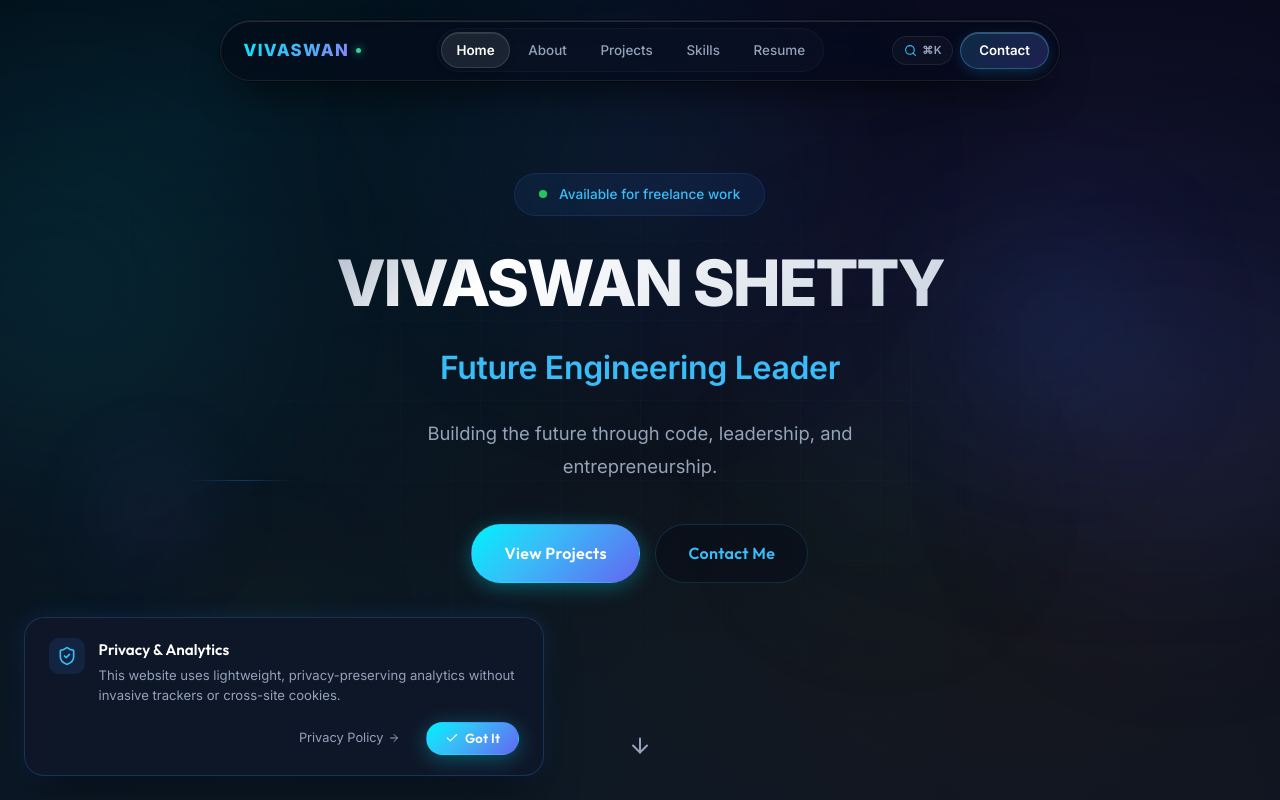
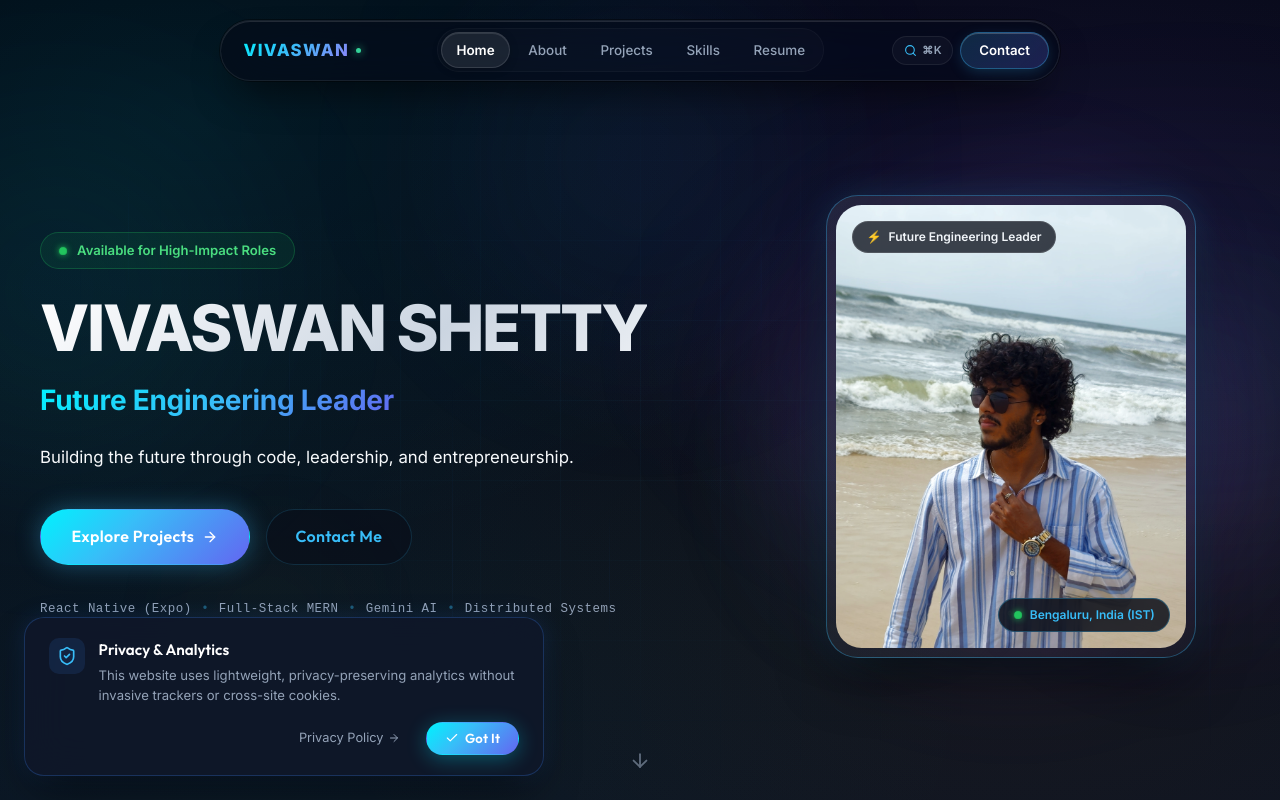
Before and after one commit to vivaswanshetty/Portfolio-Website, a React (Vite) app: page / in a window 1280 px wide. Shown: the top 800 px of the page. Built offline with nearby package versions, Linux system fonts and the light colour scheme.

Commit message:
feat: add cinematic holographic hero portrait showcase on home page

```diff
--- a/src/components/Hero.jsx
+++ b/src/components/Hero.jsx
@@ -5,8 +5,11 @@ import { ArrowDown, Code, Palette, Database, Layers, Terminal, Globe, Zap, Star,
 import { portfolioData } from '../data/portfolioData';
 import { useTiltEffect } from '../hooks/useScrollReveal';
 
+import vivaswanHeroImg from '../assets/vivaswan_hero.png';
+
 const Hero = () => {
     const containerRef = useRef(null);
+    const portraitTilt = useTiltEffect(8);
     const { scrollYProgress } = useScroll({
         target: containerRef,
         offset: ['start start', 'end start']
@@ -20,19 +23,18 @@ const Hero = () => {
         hidden: { opacity: 0 },
         visible: {
             opacity: 1,
-            transition: { staggerChildren: 0.12, delayChildren: 0.3 }
+            transition: { staggerChildren: 0.12, delayChildren: 0.25 }
         }
     };
 
     const itemVariants = {
-        hidden: { opacity: 0, y: 40 },
+        hidden: { opacity: 0, y: 35 },
         visible: {
             opacity: 1,
             y: 0,
             transition: { duration: 0.8, ease: [0.16, 1, 0.3, 1] }
         }
     };
-
 
     return (
         <section
@@ -43,186 +45,150 @@ const Hero = () => {
                 flexDirection: 'column',
                 alignItems: 'center',
                 justifyContent: 'center',
-                paddingTop: 'calc(var(--nav-height) + var(--nav-top-offset) + 1rem)',
-                paddingLeft: '2rem',
-                paddingRight: '2rem',
-                paddingBottom: '6rem',
+                paddingTop: 'calc(var(--nav-height) + var(--nav-top-offset) + 2rem)',
+                paddingLeft: '1.5rem',
+                paddingRight: '1.5rem',
+                paddingBottom: '5rem',
                 position: 'relative',
                 overflow: 'hidden'
             }}
         >
+            {/* Ambient Background Energy Blooms */}
             <motion.div
                 style={{
                     position: 'absolute',
-                    top: '15%',
+                    top: '12%',
                     left: '50%',
-                    width: '80%',
-                    height: '60%',
-                    background: 'radial-gradient(ellipse at center, rgba(59, 130, 246, 0.08) 0%, transparent 70%)',
-                    filter: 'blur(60px)',
+                    width: '85%',
+                    height: '65%',
+                    background: 'radial-gradient(ellipse at center, rgba(56, 189, 248, 0.08) 0%, rgba(168, 85, 247, 0.04) 50%, transparent 70%)',
+                    filter: 'blur(70px)',
                     transform: 'translate(-50%, 0%)',
                     y
                 }}
             />
 
             <motion.div
-                style={{ maxWidth: '900px', textAlign: 'center', position: 'relative', zIndex: 2, y, opacity, scale }}
+                className="hero-split-container"
+                style={{ y, opacity, scale }}
                 variants={containerVariants}
                 initial="hidden"
                 animate="visible"
             >
+                {/* Left Column: Vision, Identity & Actions */}
+                <div className="hero-text-column">
                     <motion.div
                         variants={itemVariants}
-                    style={{
-                        marginBottom: '2rem',
-                        display: 'inline-flex',
-                        alignItems: 'center',
-                        gap: '0.75rem',
-                        padding: '0.6rem 1.5rem',
-                        borderRadius: '9999px',
-                        background: 'rgba(59, 130, 246, 0.08)',
-                        border: '1px solid rgba(59, 130, 246, 0.15)'
-                    }}
+                        className="hero-status-pill"
                     >
-                    <motion.div
-                        animate={{ scale: [1, 1.2, 1] }}
-                        transition={{ duration: 2, repeat: Infinity }}
-                        style={{
-                            width: '8px', height: '8px',
-                            borderRadius: '50%',
-                            background: '#22c55e'
-                        }}
-                    />
-                    <span style={{ fontSize: '0.85rem', color: 'var(--accent-primary)', fontWeight: 500 }}>
-                        Available for freelance work
-                    </span>
+                        <span className="live-pulse-dot" />
+                        <span>Available for High-Impact Roles</span>
                     </motion.div>
 
                     <motion.h1
                         variants={itemVariants}
-                    style={{
-                        fontSize: 'clamp(2rem, 6vw, 4rem)',
-                        fontFamily: 'var(--font-brand)',
-                        fontWeight: 800,
-                        textTransform: 'uppercase',
-                        whiteSpace: 'nowrap',
-                        marginBottom: '1.5rem',
-                        lineHeight: 1.1,
-                        letterSpacing: '-0.035em',
-                        background: 'linear-gradient(135deg, #fff 0%, #94a3b8 40%, #fff 60%, #cbd5e1 100%)',
-                        backgroundSize: '200% auto',
-                        WebkitBackgroundClip: 'text',
-                        WebkitTextFillColor: 'transparent',
-                        animation: 'gradient-shift 4s ease infinite'
-                    }}
+                        className="hero-main-title"
                     >
                         {portfolioData.hero.name}
                     </motion.h1>
 
                     <motion.p
                         variants={itemVariants}
-                    style={{
-                        fontSize: 'clamp(1.3rem, 3vw, 2rem)',
-                        color: 'var(--accent-primary)',
-                        marginBottom: '1.5rem',
-                        fontWeight: 600,
-                        letterSpacing: '-0.01em'
-                    }}
+                        className="hero-role-subheading"
                     >
                         {portfolioData.hero.role}
                     </motion.p>
 
                     <motion.p
                         variants={itemVariants}
-                    style={{
-                        fontSize: '1.15rem',
-                        color: 'var(--text-muted)',
-                        maxWidth: '550px',
-                        margin: '0 auto 2.5rem',
-                        lineHeight: 1.8
-                    }}
+                        className="hero-bio-desc"
                     >
                         {portfolioData.hero.tagline}
                     </motion.p>
 
                     <motion.div
                         variants={itemVariants}
-                    style={{
-                        display: 'flex',
-                        gap: '1rem',
-                        justifyContent: 'center',
-                        flexWrap: 'wrap',
-                        marginBottom: '4rem'
-                    }}
+                        className="hero-cta-group"
                     >
-                    <Link to="/projects" className="btn btn-primary">View Projects</Link>
-                    <Link to="/contact" className="btn btn-outline">Contact Me</Link>
+                        <Link to="/projects" className="btn btn-primary" style={{ padding: '0.9rem 1.9rem', boxShadow: '0 0 25px rgba(56, 189, 248, 0.35)' }}>
+                            Explore Projects <ArrowRight size={16} />
+                        </Link>
+                        <Link to="/contact" className="btn btn-outline" style={{ padding: '0.9rem 1.8rem' }}>
+                            Contact Me
+                        </Link>
+                    </motion.div>
+
+                    <motion.div
+                        variants={itemVariants}
+                        className="hero-highlights-strip"
+                    >
+                        <span>React Native (Expo)</span>
+                        <span className="dot">•</span>
+                        <span>Full-Stack MERN</span>
+                        <span className="dot">•</span>
+                        <span>Gemini AI</span>
+                        <span className="dot">•</span>
+                        <span>Distributed Systems</span>
+                    </motion.div>
+                </div>
+
+                {/* Right Column: Cinematic Holographic Portrait Card */}
+                <motion.div
+                    variants={itemVariants}
+                    className="hero-portrait-column"
+                >
+                    <div className="hero-portrait-aura" />
+
+                    <div
+                        ref={portraitTilt.ref}
+                        className="hero-portrait-card"
+                        style={{ ...portraitTilt.style }}
+                        {...portraitTilt.handlers}
+                    >
+                        <div className="hero-portrait-image-wrapper">
+                            <img
+                                src={vivaswanHeroImg}
+                                alt="Vivaswan Shetty"
+                                className="hero-portrait-image"
+                            />
+
+                            {/* Top Floating Glass Badge */}
+                            <div className="hero-portrait-floating-badge-top">
+                                <span>⚡</span>
+                                <span>Future Engineering Leader</span>
+                            </div>
+
+                            {/* Bottom Floating Glass Badge */}
+                            <div className="hero-portrait-floating-badge-bottom">
+                                <span className="live-pulse-dot" />
+                                <span>Bengaluru, India (IST)</span>
+                            </div>
+                        </div>
+                    </div>
                 </motion.div>
             </motion.div>
 
+            {/* Floating Down Indicator */}
             <motion.div
                 style={{
                     position: 'absolute',
-                    bottom: '3rem',
+                    bottom: '2rem',
                     left: '50%',
                     transform: 'translateX(-50%)',
                     display: 'flex',
                     flexDirection: 'column',
                     alignItems: 'center',
-                    gap: '0.5rem'
+                    gap: '0.5rem',
+                    zIndex: 2
                 }}
             >
                 <motion.div
-                    animate={{ y: [0, 14, 0] }}
+                    animate={{ y: [0, 12, 0] }}
                     transition={{ repeat: Infinity, duration: 2.5, ease: 'easeInOut' }}
                 >
-                    <ArrowDown size={24} color="var(--text-muted)" />
+                    <ArrowDown size={22} color="var(--text-muted)" style={{ opacity: 0.6 }} />
                 </motion.div>
             </motion.div>
-
-            <motion.div
-                style={{
-                    position: 'absolute',
-                    top: '25%',
-                    right: '8%',
-                    width: '250px',
-                    height: '250px',
-                    borderRadius: '50%',
-                    background: 'radial-gradient(circle, rgba(59, 130, 246, 0.12), transparent 70%)',
-                    filter: 'blur(50px)',
-                    y: useTransform(scrollYProgress, [0, 1], [0, -80])
-                }}
-                animate={{ scale: [1, 1.15, 1] }}
-                transition={{ repeat: Infinity, duration: 10, ease: 'easeInOut' }}
-            />
-
-            <motion.div
-                style={{
-                    position: 'absolute',
-                    bottom: '25%',
-                    left: '5%',
-                    width: '180px',
-                    height: '180px',
-                    borderRadius: '50%',
-                    background: 'radial-gradient(circle, rgba(139, 92, 246, 0.1), transparent 70%)',
-                    filter: 'blur(40px)',
-                    y: useTransform(scrollYProgress, [0, 1], [0, 60])
-                }}
-                animate={{ scale: [1, 0.9, 1] }}
-                transition={{ repeat: Infinity, duration: 8, ease: 'easeInOut', delay: 2 }}
-            />
-
-            <motion.div
-                style={{
-                    position: 'absolute',
-                    top: '60%',
-                    left: '15%',
-                    width: '100px',
-                    height: '1px',
-                    background: 'linear-gradient(90deg, transparent, rgba(59, 130, 246, 0.3), transparent)',
-                    y: useTransform(scrollYProgress, [0, 1], [0, 40])
-                }}
-            />
         </section>
     );
 };
--- a/src/index.css
+++ b/src/index.css
@@ -803,6 +803,222 @@ p {
   box-shadow: 0 0 20px rgba(56, 189, 248, 0.35);
 }
 
+/* ==========================================================================
+   Cinematic Hero Section Styles
+   ========================================================================== */
+.hero-split-container {
+  display: grid;
+  grid-template-columns: 1.2fr 0.8fr;
+  align-items: center;
+  gap: 3.5rem;
+  width: 100%;
+  max-width: 1200px;
+  margin: 0 auto;
+  position: relative;
+  z-index: 2;
+}
+
+.hero-text-column {
+  display: flex;
+  flex-direction: column;
+  align-items: flex-start;
+  text-align: left;
+}
+
+.hero-status-pill {
+  display: inline-flex;
+  align-items: center;
+  gap: 0.65rem;
+  padding: 0.45rem 1.1rem;
+  border-radius: 9999px;
+  background: rgba(34, 197, 94, 0.08);
+  border: 1px solid rgba(34, 197, 94, 0.25);
+  font-size: 0.82rem;
+  color: #4ade80;
+  font-weight: 600;
+  margin-bottom: 1.5rem;
+  backdrop-filter: blur(10px);
+}
+
+.hero-main-title {
+  font-size: clamp(2.4rem, 5vw, 4.2rem);
+  font-family: var(--font-brand);
+  font-weight: 800;
+  text-transform: uppercase;
+  line-height: 1.08;
+  letter-spacing: -0.035em;
+  background: linear-gradient(135deg, #ffffff 0%, #cbd5e1 35%, #ffffff 65%, #94a3b8 100%);
+  background-size: 200% auto;
+  -webkit-background-clip: text;
+  -webkit-text-fill-color: transparent;
+  animation: gradient-shift 6s ease infinite;
+  margin-bottom: 1rem;
+}
+
+.hero-role-subheading {
+  font-size: clamp(1.2rem, 2.5vw, 1.75rem);
+  font-weight: 700;
+  letter-spacing: -0.01em;
+  background: linear-gradient(135deg, var(--accent-cyan), var(--accent-azure), var(--accent-indigo));
+  -webkit-background-clip: text;
+  -webkit-text-fill-color: transparent;
+  margin-bottom: 1.25rem;
+}
+
+.hero-bio-desc {
+  font-size: 1.05rem;
+  color: var(--text-secondary);
+  line-height: 1.75;
+  max-width: 540px;
+  margin-bottom: 2.25rem;
+}
+
+.hero-cta-group {
+  display: flex;
+  gap: 1rem;
+  align-items: center;
+  flex-wrap: wrap;
+  margin-bottom: 2.2rem;
+}
+
+.hero-highlights-strip {
+  display: flex;
+  align-items: center;
+  gap: 0.6rem;
+  flex-wrap: wrap;
+  font-size: 0.78rem;
+  color: var(--text-muted);
+  font-family: monospace;
+  letter-spacing: 0.04em;
+}
+
+.hero-highlights-strip span.dot {
+  color: rgba(56, 189, 248, 0.4);
+}
+
+/* Portrait Showcase Card */
+.hero-portrait-column {
+  display: flex;
+  justify-content: center;
+  align-items: center;
+  position: relative;
+  width: 100%;
+}
+
+.hero-portrait-aura {
+  position: absolute;
+  width: 110%;
+  height: 110%;
+  border-radius: 50%;
+  background: radial-gradient(circle, rgba(56, 189, 248, 0.2) 0%, rgba(168, 85, 247, 0.15) 50%, transparent 70%);
+  filter: blur(60px);
+  pointer-events: none;
+  z-index: 1;
+}
+
+.hero-portrait-card {
+  position: relative;
+  z-index: 2;
+  width: 100%;
+  max-width: 370px;
+  aspect-ratio: 4/5;
+  border-radius: 2rem;
+  padding: 0.55rem;
+  background: linear-gradient(135deg, rgba(255, 255, 255, 0.08) 0%, rgba(255, 255, 255, 0.02) 100%);
+  border: 1px solid rgba(56, 189, 248, 0.35);
+  box-shadow: 0 25px 60px -15px rgba(0, 0, 0, 0.8), 0 0 35px rgba(56, 189, 248, 0.15);
+  cursor: pointer;
+  overflow: hidden;
+  transition: all 0.35s cubic-bezier(0.16, 1, 0.3, 1);
+}
+
+.hero-portrait-card:hover {
+  border-color: rgba(56, 189, 248, 0.6);
+  box-shadow: 0 30px 70px -10px rgba(0, 0, 0, 0.9), 0 0 50px rgba(56, 189, 248, 0.3);
+}
+
+.hero-portrait-image-wrapper {
+  width: 100%;
+  height: 100%;
+  border-radius: 1.6rem;
+  overflow: hidden;
+  position: relative;
+  background: #070b14;
+}
+
+.hero-portrait-image {
+  width: 100%;
+  height: 100%;
+  object-fit: cover;
+  display: block;
+  transition: transform 0.6s cubic-bezier(0.16, 1, 0.3, 1);
+}
+
+.hero-portrait-card:hover .hero-portrait-image {
+  transform: scale(1.04);
+}
+
+.hero-portrait-floating-badge-top {
+  position: absolute;
+  top: 1rem;
+  left: 1rem;
+  display: inline-flex;
+  align-items: center;
+  gap: 0.45rem;
+  padding: 0.35rem 0.85rem;
+  border-radius: 9999px;
+  background: rgba(3, 7, 18, 0.75);
+  border: 1px solid rgba(255, 255, 255, 0.12);
+  backdrop-filter: blur(12px);
+  font-size: 0.75rem;
+  font-weight: 600;
+  color: #f1f5f9;
+  z-index: 3;
+}
+
+.hero-portrait-floating-badge-bottom {
+  position: absolute;
+  bottom: 1rem;
+  right: 1rem;
+  display: inline-flex;
+  align-items: center;
+  gap: 0.5rem;
+  padding: 0.4rem 0.9rem;
+  border-radius: 9999px;
+  background: rgba(3, 7, 18, 0.8);
+  border: 1px solid rgba(56, 189, 248, 0.3);
+  backdrop-filter: blur(12px);
+  font-size: 0.75rem;
+  font-weight: 600;
+  color: #38bdf8;
+  z-index: 3;
+}
+
+@media (max-width: 992px) {
+  .hero-split-container {
+    grid-template-columns: 1fr;
+    gap: 3.5rem;
+    text-align: center;
+  }
+  .hero-text-column {
+    align-items: center;
+    text-align: center;
+  }
+  .hero-bio-desc {
+    margin-left: auto;
+    margin-right: auto;
+  }
+  .hero-cta-group {
+    justify-content: center;
+  }
+  .hero-highlights-strip {
+    justify-content: center;
+  }
+  .hero-portrait-card {
+    max-width: 320px;
+  }
+}
+
 /* Cards */
 .card {
   background: rgba(9, 14, 26, 0.65);
```
Also changed, not shown: src/assets/vivaswan_hero.png (added), src/assets/vivaswan_portrait.jpg. Lines whose indentation alone changed are shown as unchanged.
